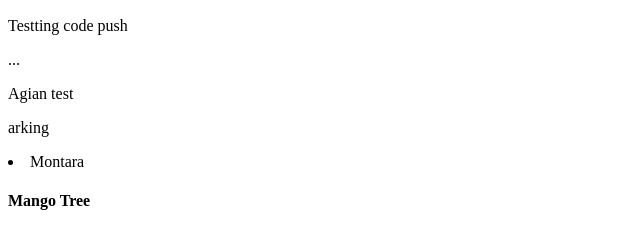
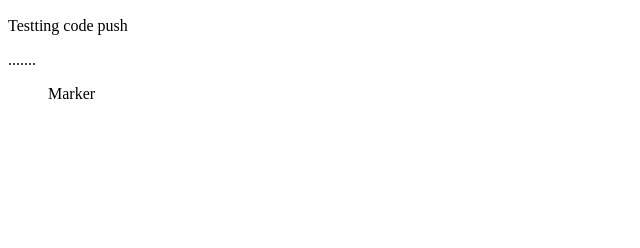
Before and after one commit to raghavraja/jsLearning, a plain HTML site: page index.html in a window 1280 px wide. Shown: the part 110-358 px from the top of the page, without its empty margins (0-640 px from the left). Drawn offline with Linux system fonts and the light colour scheme.

Commit message:
Update index.html

```diff
--- a/index.html
+++ b/index.html
@@ -12,10 +12,8 @@
 
 
     <p>Testting code push</p>
-    ...
-    <p>Agian test</p>
-    <p>arking</p>
-    <li>Montara</li>
-    <h4>Mango Tree</h4>
+    .......
+    <ul>Marker</ul>
+
 </body>
 </html>
```
